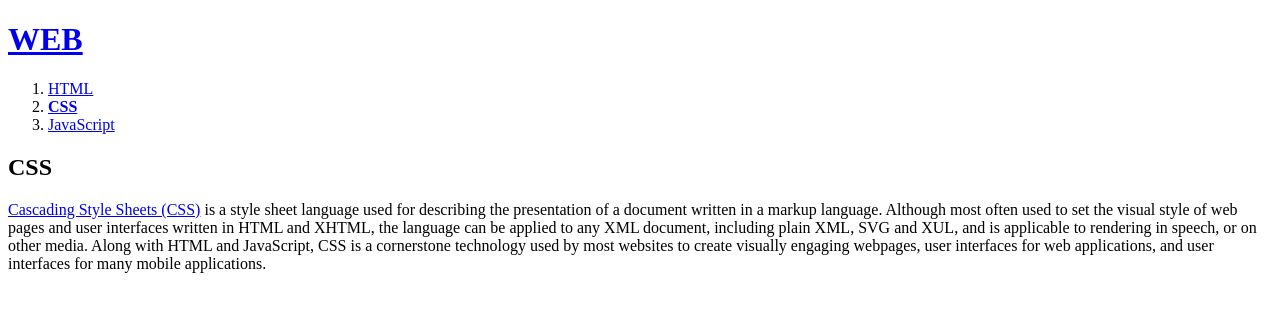
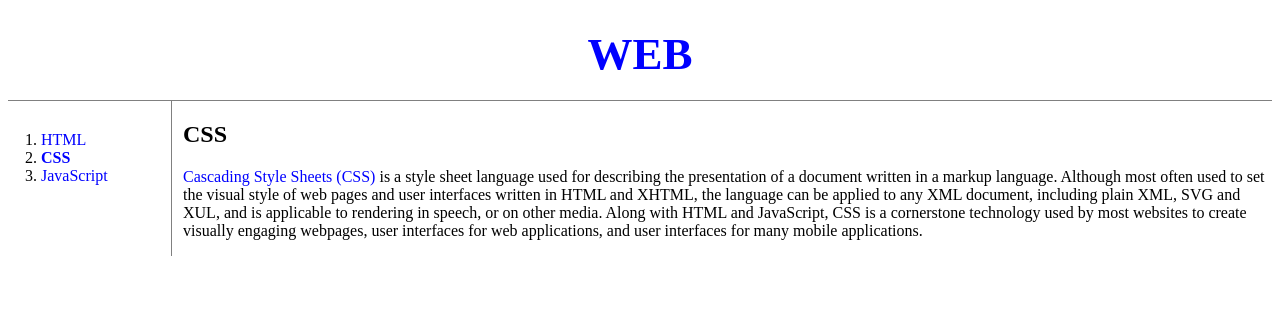
Before and after one commit to DaMacho/WEBn, a plain HTML site: page 2.html in a window 1280 px wide. Drawn offline with Linux system fonts and the light colour scheme.

Commit message:
2.html (CSS page) modified added style tag and applied CSS. id attributes (gird and article) are added.

```diff
--- a/2.html
+++ b/2.html
@@ -6,17 +6,59 @@
     <meta name="viewport" content="width=device-width, initial-scale=1.0">
     <meta http-equiv="X-UA-Compatible" content="ie=edge">
     <title>WEB2 - CSS</title>
+    <style>
+        a {
+            /*inline element, use only limited space*/
+            color: blue;
+            text-decoration: none;
+        }
+        h1 {
+            /*block level element, use entile page*/
+            font-size: 45px;
+            text-align: center;
+            border-bottom: 1px solid gray;
+            margin: 0;
+            padding: 20px;
+        }
+        ol {
+            border-right: 1px solid gray;
+            width: 100px;
+            margin: 0;
+            padding: 30px;
+        }
+        #grid {
+            display: grid;
+            grid-template-columns: 150px 1fr;
+        }
+        #grid ol {
+            padding-left: 33px;
+        }
+        #article {
+            padding-left: 25px;
+        }
+        @media(max-width: 500px){
+            #gird {
+                display: block;
+            }
+            ol {
+                border-right: none;
+            }
+            h1 {
+                border-bottom: none;
+            }
+        }
+    </style>
 </head>
 
 <body>
     <h1><a href="index.html">WEB</a></h1>
-    <div>
+    <div id="grid">
         <ol>
             <li><a href="1.html">HTML</a></li>
             <li><a href="2.html"><strong>CSS</strong></a></li>
             <li><a href="3.html">JavaScript</a></li>
         </ol>
-        <div>
+        <div id="article">
             <h2>CSS</h2>
             <p><a href="https://www.w3.org/TR/CSS/" target="_black" title="css specification">Cascading Style Sheets (CSS)</a>
                 is a style sheet language used for describing the presentation of a document written in a markup
```
